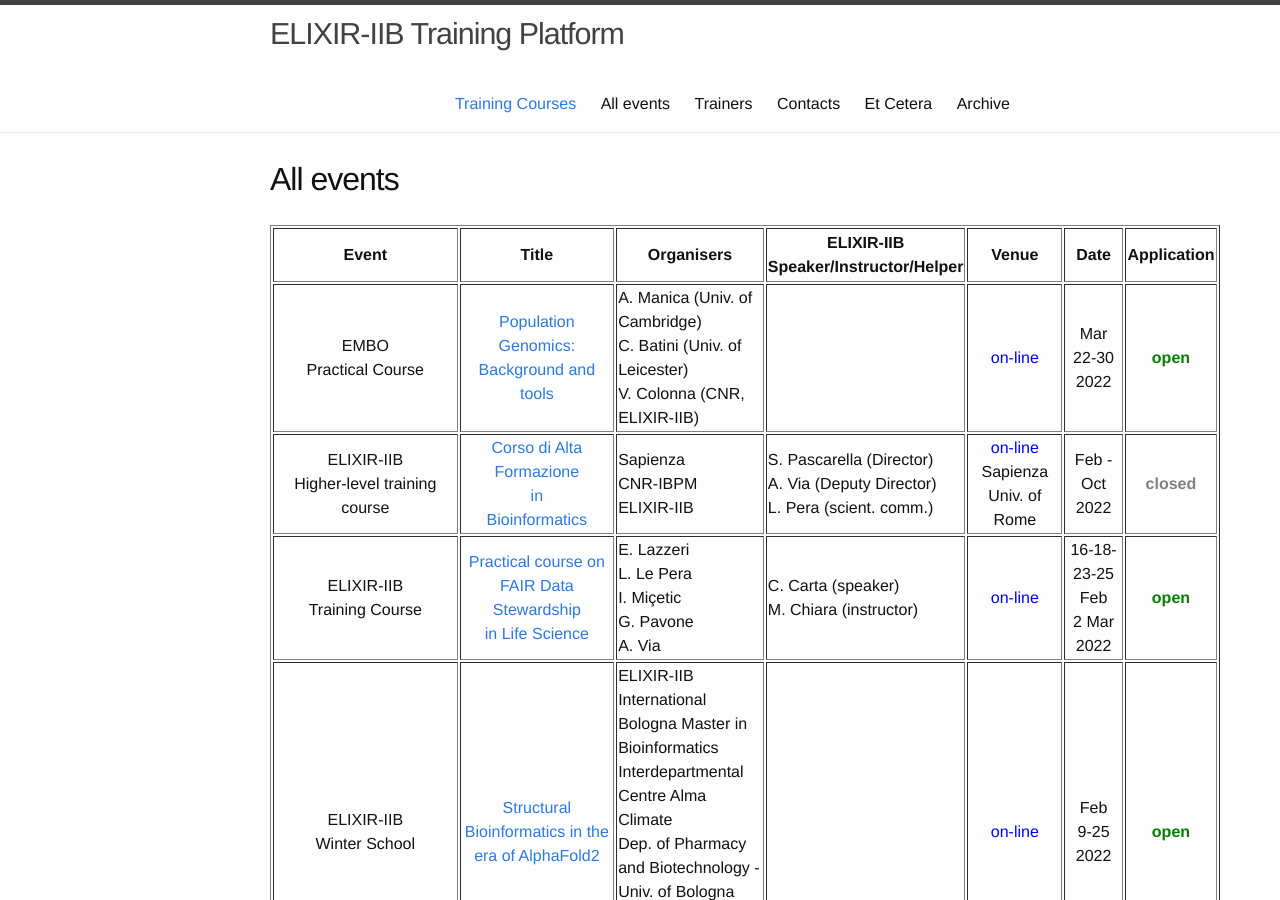
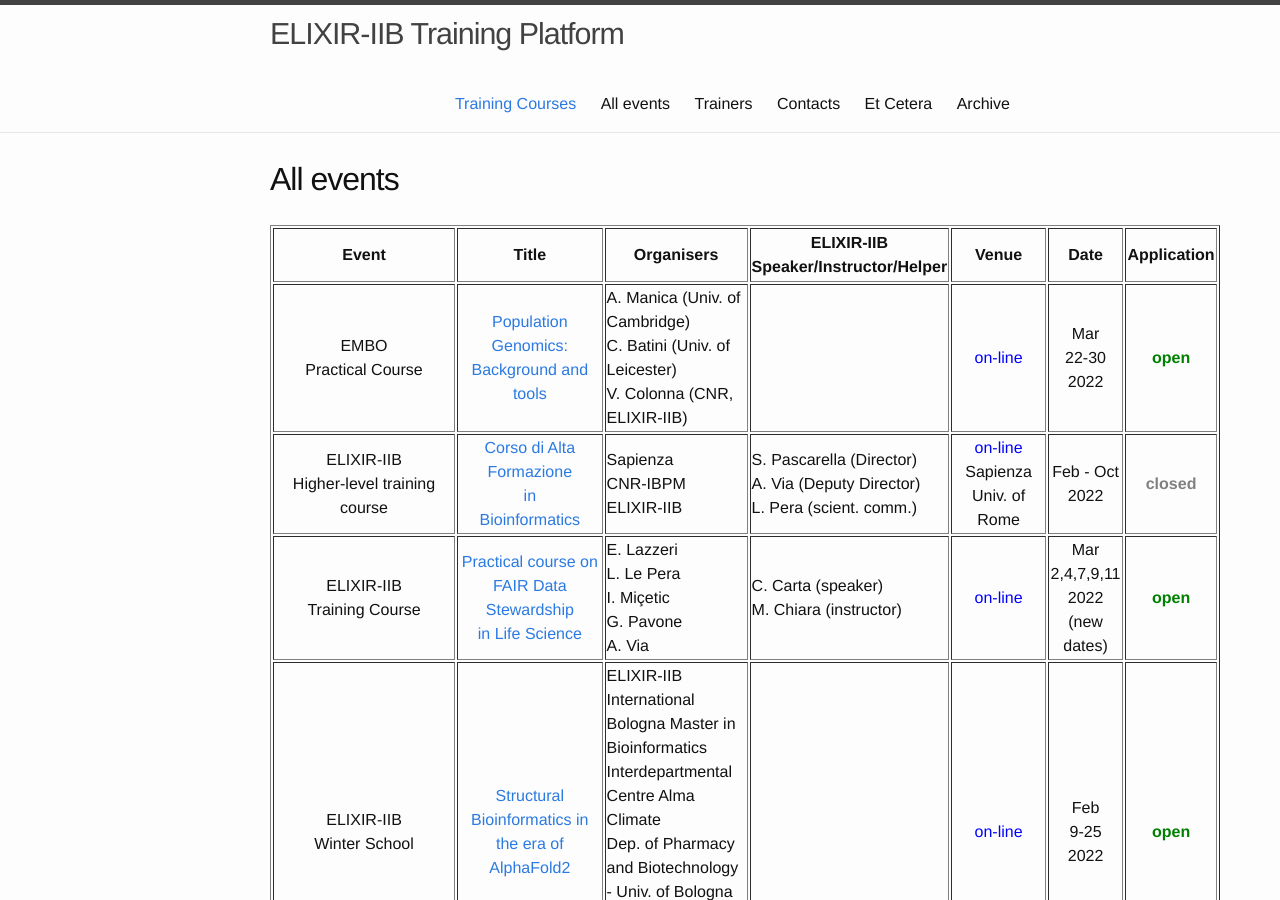
Before and after one commit to ELIXIR-IIB-training/website, a Jekyll site: the page built from _pages/01-all_events.md, in a window 1280 px wide and 900 px high. Built offline with Jekyll 4.4.1, drawn with Linux system fonts in a browser that asks for light colours.

Commit message:
FAIR Data course postponed

```diff
--- a/_pages/01-all_events.md
+++ b/_pages/01-all_events.md
@@ -39,7 +39,7 @@ permalink: /all_events/
    <td height="50" width="150">E. Lazzeri<br>L. Le Pera<br>I. Miçetic<br>G. Pavone<br>A. Via</td>
    <td height="50" width="150">C. Carta (speaker)<br>M. Chiara (instructor)</td>
    <td height="50" align="center"><font color="blue">on-line</font></td>
-   <td height="50" width="75" align="center">16-18-23-25 Feb<br>2 Mar 2022</td>
+   <td height="50" width="75" align="center">Mar 2,4,7,9,11<br>2022 (new dates)</td>
    <td height="50" align="center"><font color="green"><b>open</b></font></td>
 </tr>
    <tr>
```
